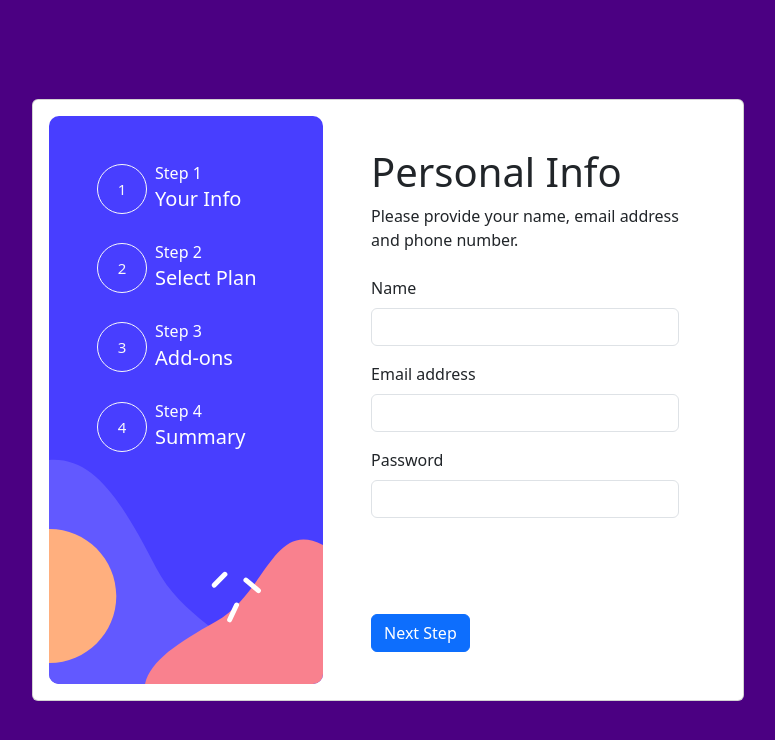
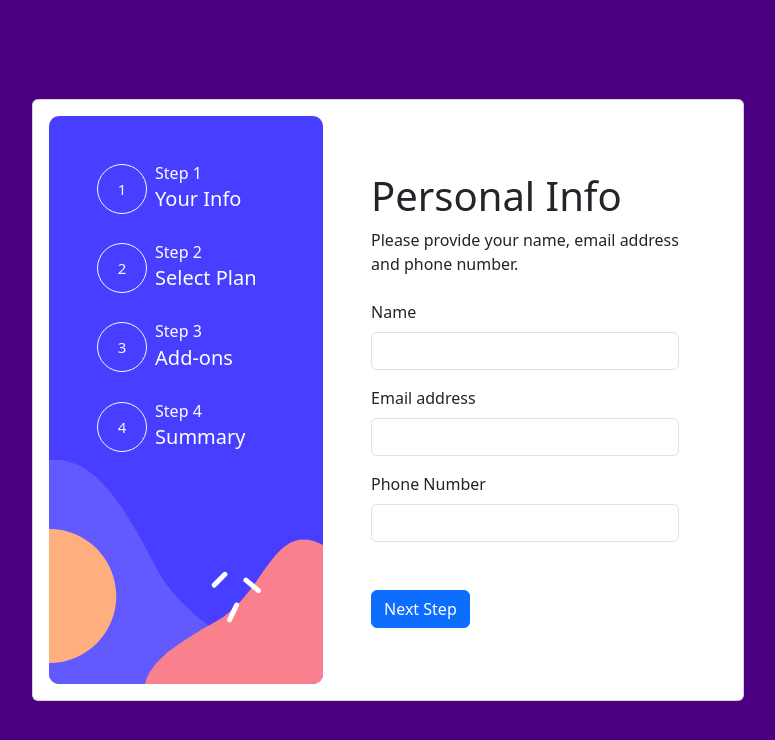
Before and after one commit to Th0masCat/plan-form-frontend, a React (Vite) app: page / in a window 1280 px wide. Shown: the top 740 px of the page, without its empty margins (252-1027 px from the left). Built offline with nearby package versions, Linux system fonts and the light colour scheme.

Commit message:
added recoil to persist form data and connected backend

```diff
--- a/package.json
+++ b/package.json
@@ -9,12 +9,14 @@
     "preview": "vite preview"
   },
   "dependencies": {
+    "axios": "^1.3.4",
     "bootstrap": "^5.3.0-alpha1",
     "framer-motion": "^10.8.5",
     "react": "^18.2.0",
     "react-dom": "^18.2.0",
     "react-router-dom": "^6.9.0",
-    "react-transition-group": "^4.4.5"
+    "react-transition-group": "^4.4.5",
+    "recoil": "^0.7.7"
   },
   "devDependencies": {
     "@types/react": "^18.0.28",
--- a/src/App.jsx
+++ b/src/App.jsx
@@ -1,64 +1,14 @@
-import Sidebar from './components/Sidebar'
-import DetailsForm from './components/DetailsForm'
-import { Route, Routes} from 'react-router-dom'
-import PlanDetails from './components/PlanDetails'
-import AddOnsPage from './components/AddOnsPage'
-import SummaryPage from './components/SummaryPage'
-import { useNavigate } from 'react-router-dom'
-import { useState } from 'react'
-import { PageContext } from './context/PageContext'
+import MainPage from './components/MainPage'
+import { RecoilRoot } from 'recoil'
+
 
 function App() {
-  const links = ['/', '/plan', '/addons', '/summary']
-  const [currentPage, setCurrentPage] = useState(1);
-  const totalPages = 4;
-  const nav = useNavigate();
-
-  const goToNextPage = () => {
-    setCurrentPage((page) => page + 1);
-    nav(links[currentPage])
-  };
-
-  const goToPreviousPage = () => {
-    setCurrentPage((page) => page - 1);
-    nav(links[currentPage - 2])
-  };
-
-
   return (
-    <PageContext.Provider value={{ currentPage, setCurrentPage }}>
-      <div className="card pe-5" >
-        <div className="card-body ps-3 d-flex align-items-center ">
-          <Sidebar />
-          <div className='ms-5'>
-            <Routes>
-              <Route path='/' element={<DetailsForm />} />
-              <Route path='/plan' element={<PlanDetails />} />
-              <Route path='/addons' element={<AddOnsPage />} />
-              <Route path='/summary' element={<SummaryPage />} />
-            </Routes>
-
-            <div className="d-flex mt-5 justify-content-between w-100 ">
-              {
-                currentPage === 1 ?
-                  <></>
-                  :
-                  <button onClick={goToPreviousPage} type="submit" className="btn btn-light">Go back</button>
-              }
-              {
-                currentPage === totalPages ?
-                  <button type="submit" className="btn btn-primary disabled align-self-end" aria-disabled="true">Submit</button>
-                  :
-                  <button onClick={goToNextPage} type="submit" className="btn btn-primary">Next Step</button>}
-            </div>
-          </div>
-
-          {console.log(currentPage)}
-          {console.log(links[currentPage])}
-
-        </div>
-      </div>
-    </PageContext.Provider>
+    <>
+    <RecoilRoot>
+      <MainPage/>
+    </RecoilRoot>
+    </>
   )
 }
 
--- /dev/null
+++ b/src/atoms/registerForms.jsx
@@ -0,0 +1,16 @@
+import { atom } from "recoil";
+
+export const registerFormState = atom({
+    key: "registerFormState",
+    default: {
+        name: "",
+        email: "",
+        phone: "",
+        plan: "",
+        addOns: {
+            onlineService: false,
+            largerStorage: false,
+            customizableProfile: false
+        }
+    }
+});
--- a/src/components/AddOnsCard.jsx
+++ b/src/components/AddOnsCard.jsx
@@ -7,7 +7,6 @@ function AddOnsCard(props) {
                     <h6 className="text-start m-0">{props.name}</h6>
                     <h6 className="text-start fw-lighter m-0">{props.sub}</h6>
                 </div>
-                {/* <h6 className="text-start m-0 fw-lighter fs-6">{props.name}</h6> */}
             </div>
 
         </div>
--- a/src/components/DetailsForm.jsx
+++ b/src/components/DetailsForm.jsx
@@ -1,9 +1,8 @@
-import { useState } from "react";
+import { useRecoilState } from "recoil";
+import { registerFormState } from "../atoms/registerForms";
 
 function DetailsForm() {
-    const [name, setName] = useState("");
-    const [email, setEmail] = useState("");
-    const [password, setPassword] = useState("");
+    const [form, setForm] = useRecoilState(registerFormState);
 
     return (
         <form>
@@ -12,19 +11,17 @@ function DetailsForm() {
             and phone number.</p>
             <div className="mb-3">
                 <label className="form-label fw-light">Name</label>
-                <input value={name} onChange={e=>{setName(e.target.value)}} type="text" className="form-control" id="name" aria-describedby="emailHelp" />
+                <input value={form.name} onChange={e=>setForm({...form, name: e.target.value})} type="text" className="form-control" id="name" aria-describedby="emailHelp" />
             </div>
-            {console.log(name)}
+            {console.log(form.name)}
             <div className="mb-3">
                 <label className="form-label fw-light">Email address</label>
-                <input value={email} onChange={e=>{setEmail(e.target.value)}} type="email" className="form-control" id="email" aria-describedby="emailHelp" />
+                <input value={form.email} onChange={e=>setForm({...form, email: e.target.value})} type="email" className="form-control" id="email" aria-describedby="emailHelp" />
             </div>
             <div className="mb-3">
-                <label className="form-label fw-light">Password</label>
-                <input value={password} onChange={e=>{setPassword(e.target.value)}} type="password" className="form-control" id="password" />
-                {console.log(password)}
-            </div>
-            <div className="d-flex flex-row-reverse mt-5">
+                <label className="form-label fw-light">Phone Number</label>
+                <input value={form.phone} onChange={e=>setForm({...form, phone:e.target.value})} type="tel" className="form-control" id="phone" />
+                {console.log(form.phone)}
             </div>
 
         </form>
--- /dev/null
+++ b/src/components/MainPage.jsx
@@ -0,0 +1,64 @@
+import { useNavigate } from 'react-router-dom'
+import { useState } from 'react'
+import Sidebar from './Sidebar'
+import DetailsForm from './DetailsForm'
+import { Route, Routes } from 'react-router-dom'
+import PlanDetails from './PlanDetails'
+import AddOnsPage from './AddOnsPage'
+import SummaryPage from './SummaryPage'
+import { PageContext } from '../context/PageContext'
+
+function MainPage() {
+    const links = ['/', '/plan', '/addons', '/summary']
+    const totalPages = 4;
+    const goToNextPage = () => {
+        setCurrentPage((page) => page + 1);
+        nav(links[currentPage])
+    };
+
+    const goToPreviousPage = () => {
+        setCurrentPage((page) => page - 1);
+        nav(links[currentPage - 2])
+    };
+
+    const [currentPage, setCurrentPage] = useState(1);
+    const nav = useNavigate();
+
+    return (
+        <PageContext.Provider value={{ currentPage, setCurrentPage }}>
+            <div className="card pe-5" >
+                <div className="card-body ps-3 d-flex align-items-center ">
+                    <Sidebar />
+                    <div className='ms-5'>
+                        <Routes>
+                            <Route path='/' element={<DetailsForm />} />
+                            <Route path='/plan' element={<PlanDetails />} />
+                            <Route path='/addons' element={<AddOnsPage />} />
+                            <Route path='/summary' element={<SummaryPage />} />
+                        </Routes>
+
+                        <div className="d-flex mt-5 justify-content-between w-100 ">
+                            {
+                                currentPage === 1 ?
+                                    <></>
+                                    :
+                                    <button onClick={goToPreviousPage} type="submit" className="btn btn-light">Go back</button>
+                            }
+                            {
+                                currentPage === totalPages ?
+                                    <button type="submit" className="btn btn-primary disabled align-self-end" aria-disabled="true">Submit</button>
+                                    :
+                                    <button onClick={goToNextPage} type="submit" className="btn btn-primary">Next Step</button>}
+                        </div>
+                    </div>
+
+                    {console.log(currentPage)}
+                    {console.log(links[currentPage])}
+
+                </div>
+            </div>
+        </PageContext.Provider>
+    );
+}
+
+export default MainPage;
--- a/src/components/PlanCard.jsx
+++ b/src/components/PlanCard.jsx
@@ -1,9 +1,7 @@
 function PlanCard(props) {
     return (
-
-
         <label className="btn btn-light me-2" htmlFor={props.title} style={{ width: "9rem", height: "14rem" }}>
-            <input type="radio" name="options" id={props.title} style={{visibility: "hidden"}} />
+            <input type="radio" name="options" id={props.title} style={{ visibility: "hidden" }} />
             <div className="d-flex flex-column align-items-start ms-2">
                 <img src={props.image} className="w-50 mb-5" alt="..." />
                 <div>
@@ -12,8 +10,6 @@ function PlanCard(props) {
                 </div>
             </div>
         </label>
-
-
     )
 
 }
--- a/src/components/PlanDetails.jsx
+++ b/src/components/PlanDetails.jsx
@@ -2,9 +2,15 @@ import PlanCard from "./PlanCard";
 import arcadeImage from "../assets/icon-arcade.svg";
 import advancedImage from "../assets/icon-advanced.svg";
 import proImage from "../assets/icon-pro.svg";
+import { useRecoilState } from "recoil";
+import { registerFormState } from "../atoms/registerForms";
+
 function PlanDetails() {
+    const [form, setForm] = useRecoilState(registerFormState);
+
     return (
         <>
+        {console.log(form.name)}
             <h1 className="fs-1 mb-2">Select your plan</h1>
             <p className="mb-4"> You have the option of monthly or yearly billing.
             </p>
@@ -20,13 +26,6 @@ function PlanDetails() {
                 </div>
                 <div className="text-lighter">Yearly</div>
             </div>
-
-            <div className="d-flex mt-5 justify-content-between ">
-
-
-
-            </div>
-
         </>
     );
 }
```
Also changed, not shown: src/context/PageContext.tsx (line endings or trailing spaces), 1 other file (tests, documents, lock files or other folders). Lines whose indentation alone changed are shown as unchanged.
